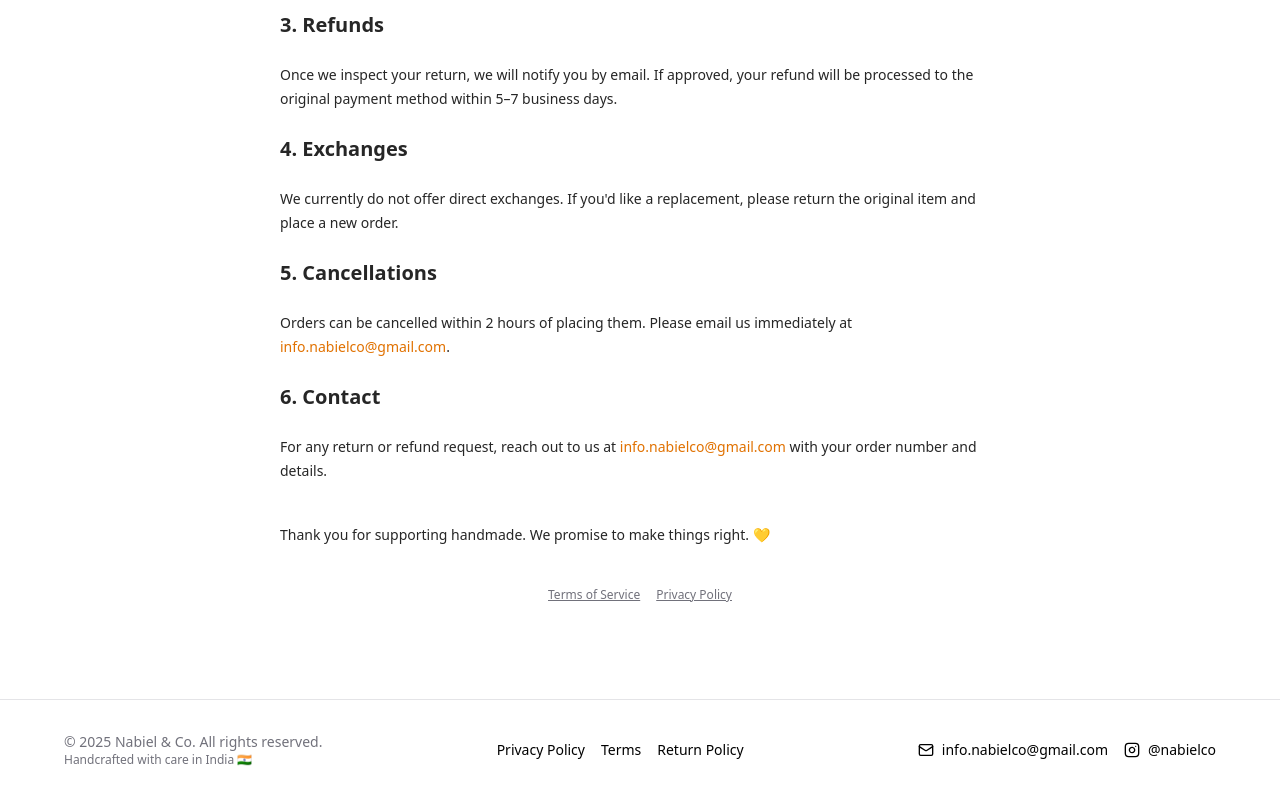
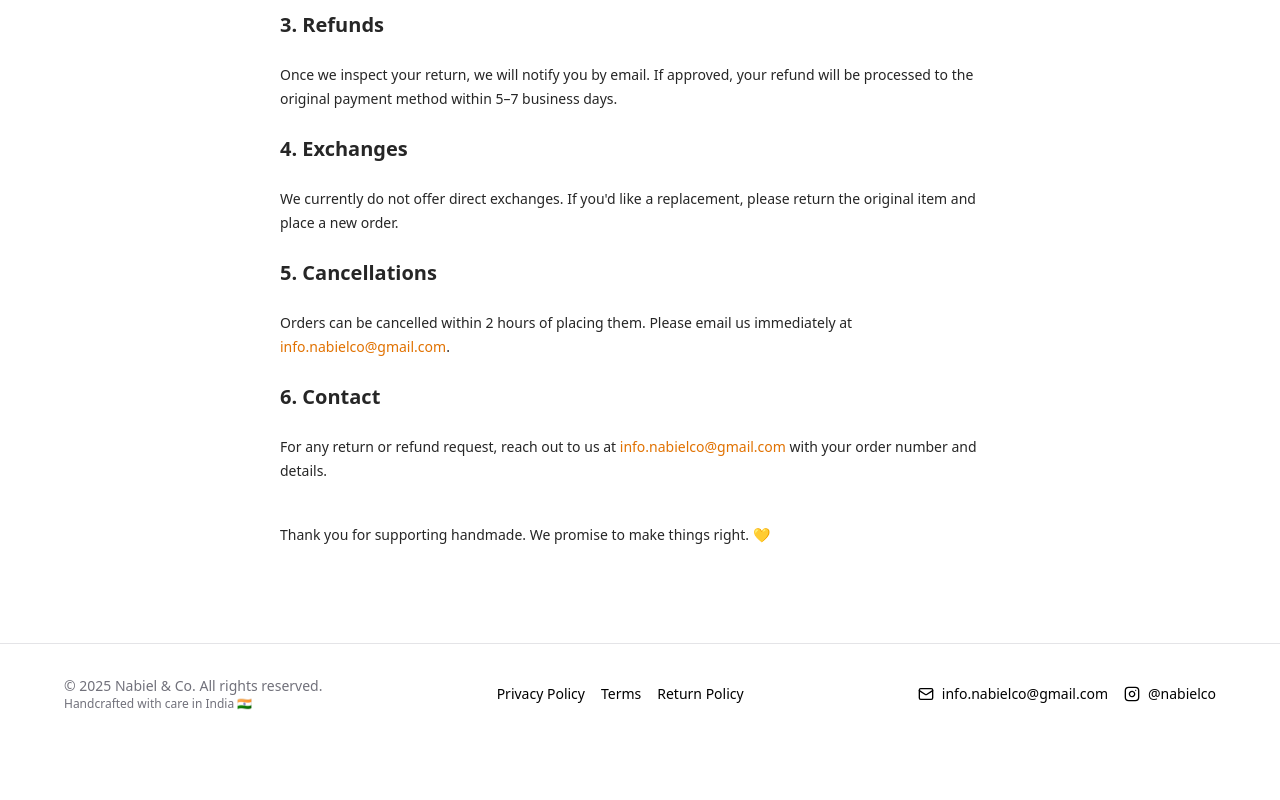
Before and after one commit to msnabiel/nabiel-co, a Next.js app: page /refund-policy in a window 1280 px wide. Shown: the part 634-1434 px from the top of the page. After the commit the page ends 1378 px from the top, so only its background shows below. Built offline with nearby package versions, Linux system fonts and the light colour scheme.

Commit message:
removed unnecessary footer extras

```diff
--- a/src/app/refund-policy/page.tsx
+++ b/src/app/refund-policy/page.tsx
@@ -68,14 +68,6 @@ export default function RefundPolicyPage() {
         </p>
       </section>
 
-      <div className="mt-10 text-center text-xs text-muted-foreground">
-        <Link href="/terms" className="underline hover:text-black mr-4">
-          Terms of Service
-        </Link>
-        <Link href="/privacy-policy" className="underline hover:text-black">
-          Privacy Policy
-        </Link>
-      </div>
     </main>
   )
 }
```
